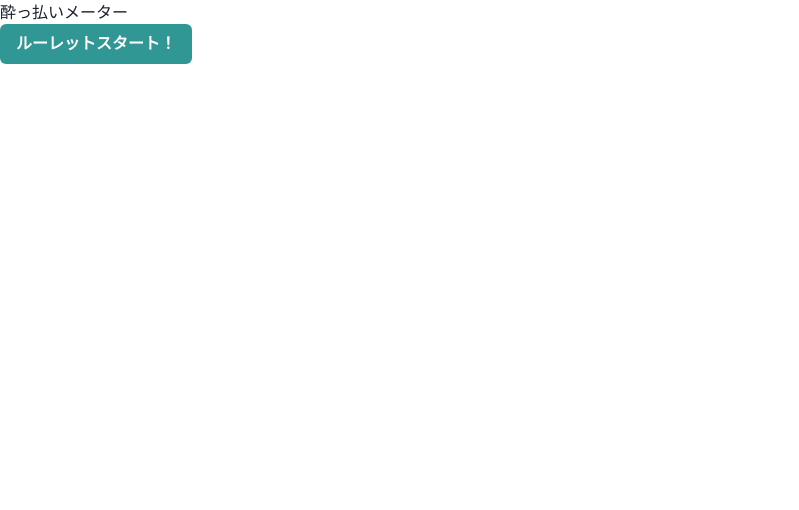
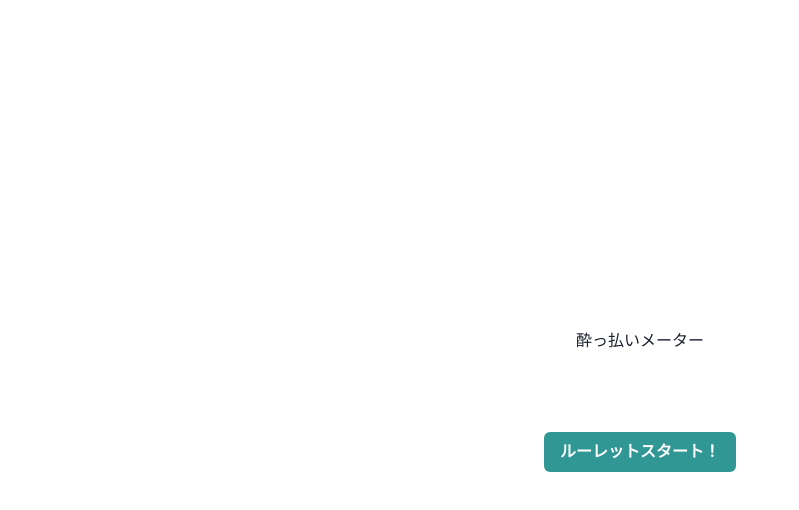
Before and after one commit to Yoh-lab/hackathon_frontend, a Next.js app: page / in a window 1280 px wide. Shown: the top 510 px of the page, without its empty margins (0-799 px from the left). Built offline with nearby package versions, Linux system fonts and the light colour scheme.

Commit message:
modify app/page.tsx

```diff
--- a/src/app/page.tsx
+++ b/src/app/page.tsx
@@ -1,14 +1,13 @@
 "use client";
 
+import { Flex, Box } from "@chakra-ui/react";
 import { Button, ButtonGroup } from '@chakra-ui/react'
 
 export default function Home() {
   return (
-    <div className="flex items-center justify-center min-h-screen bg-gray-100">
-      <div className="flex flex-col justify-center items-center gap-4">
-        <h1>酔っ払いメーター</h1>
-        <Button colorScheme='teal' size='md'>ルーレットスタート！</Button>
-      </div>
-    </div>
+    <Flex direction="column" align="center" justify="center" minH="100vh" gap={20}>
+      <h1 className="text-center">酔っ払いメーター</h1>
+      <Button colorScheme='teal' size='md'>ルーレットスタート！</Button>
+    </Flex>
   );
 }
```
